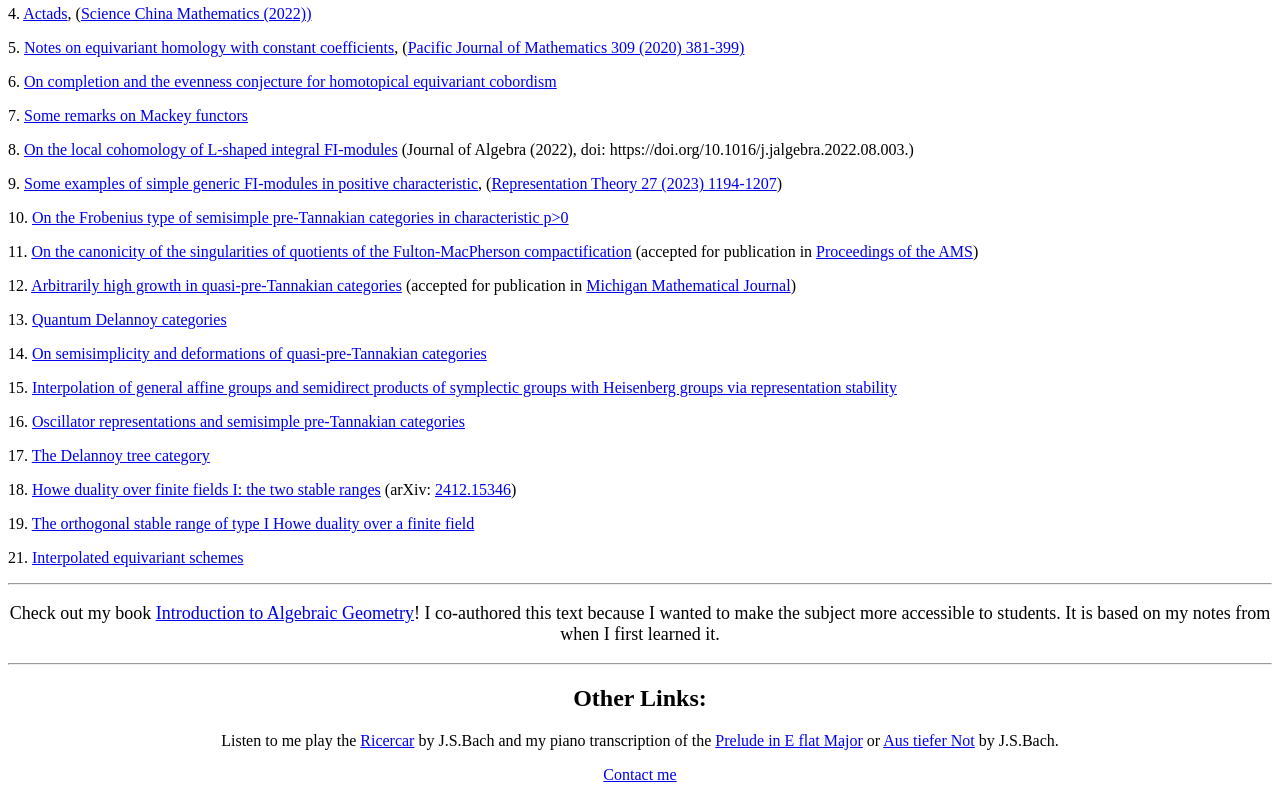
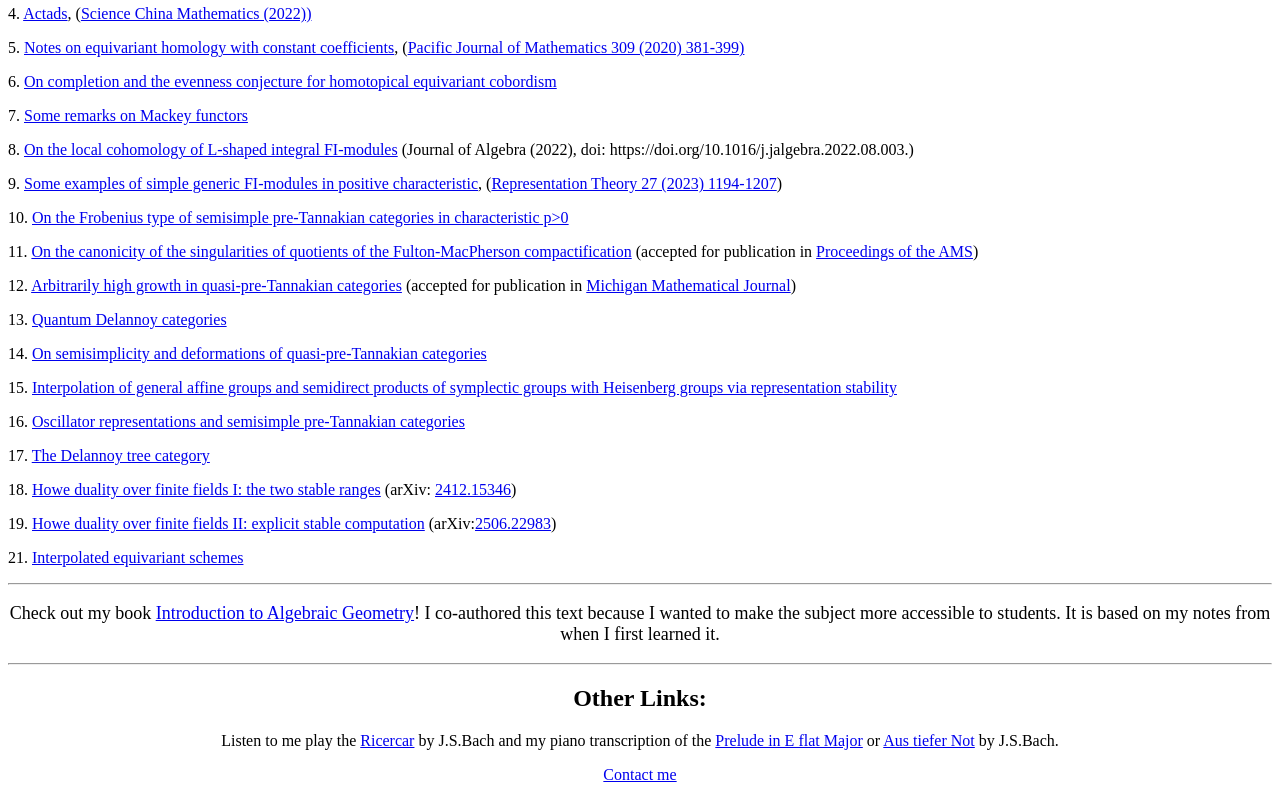
Before and after one commit to krizsophie/krizsophie.github.io, a plain HTML site: page index.html in a window 1280 px wide. Shown: the part 760-1560 px from the top of the page. Drawn offline with nearby package versions, Linux system fonts and the light colour scheme; some packages are replaced by stand-ins of ours.

Commit message:
Update index.html

```diff
--- a/index.html
+++ b/index.html
@@ -37,7 +37,7 @@ doi: https://doi.org/10.1016/j.jalgebra.2022.08.003.)</p>
 <p> 16. <A href="WeilShale24051.pdf">Oscillator representations and semisimple pre-Tannakian categories</a></p>
 <p> 17. <A href="DelannoyTrees24098.pdf">The Delannoy tree category</a></p>
 <p> 18. <A href="TotalHoweDuality25055.pdf">Howe duality over finite fields I: the two stable ranges</a> (arXiv: <A href=https://arxiv.org/abs/2412.15346>2412.15346</A>)</p>
-<p> 19. <A href="HigherOrthoHowe25102.pdf">The orthogonal stable range of type I Howe duality over a finite field </A></p>
+<p> 19. <A href="TotalLusztigClass25059.pdf">Howe duality over finite fields II: explicit stable computation</A> (arXiv:<A href=https://arxiv.org/abs/2506.22983>2506.22983</A>)</p>
 
 <p> 21. <A href="InterpolatedSchemes25019.pdf">Interpolated equivariant schemes </A></p>
 
```
